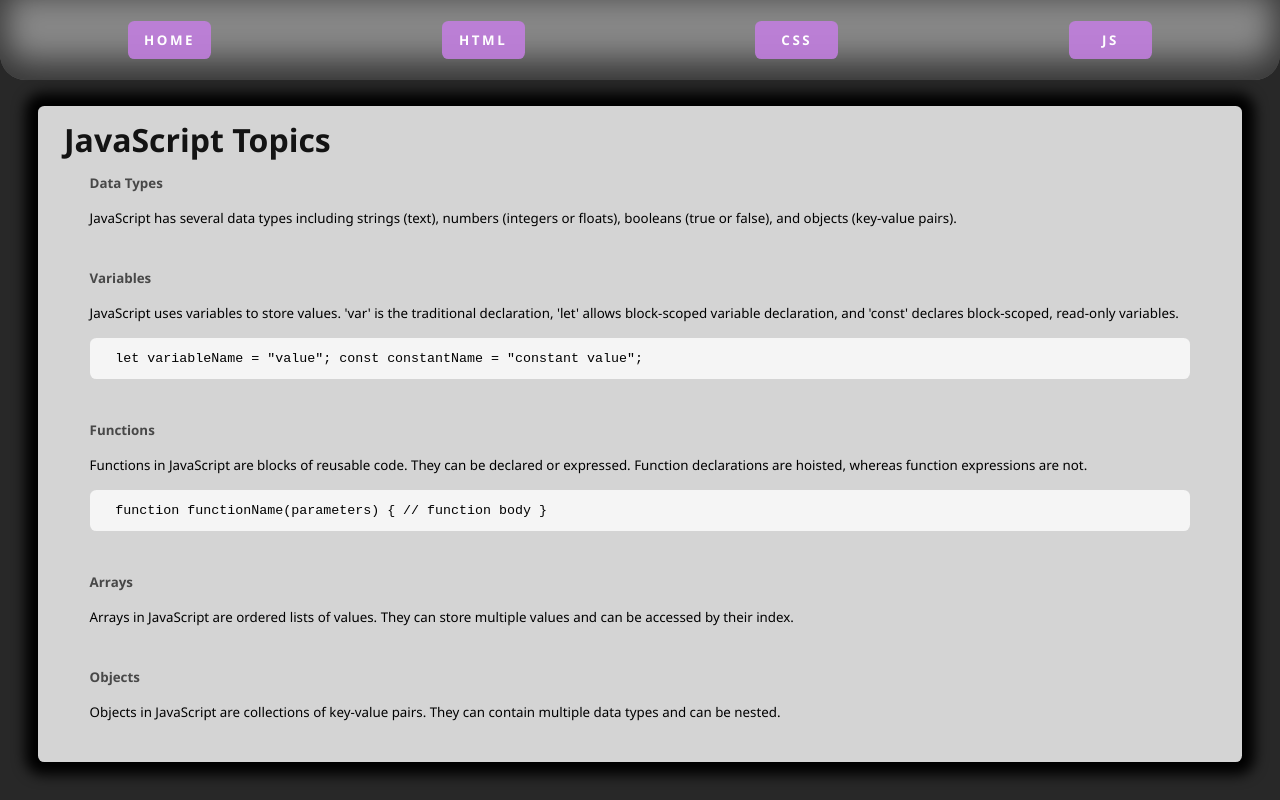
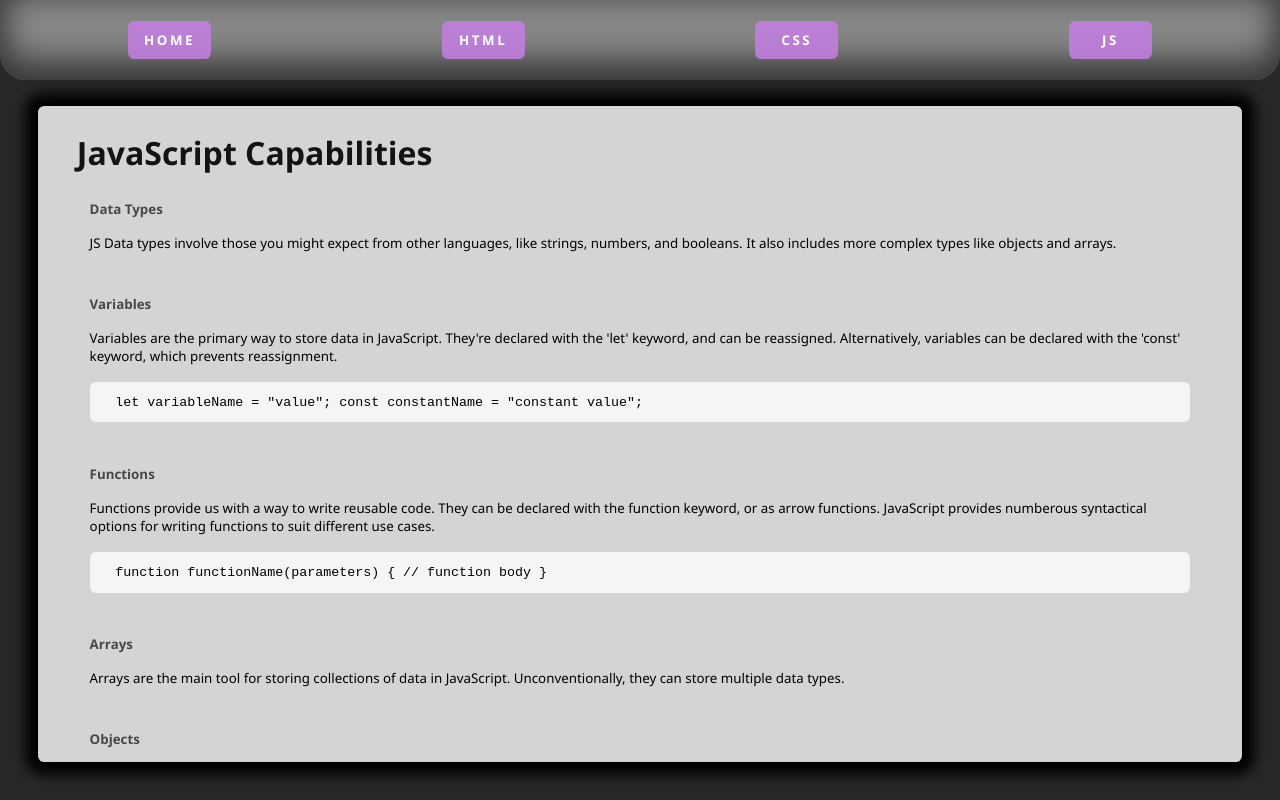
Before and after one commit to jsb-dev/jsb-dev-portfolio, a Vue app: page /info/js in a window 1280 px wide. Built offline with nearby package versions, Linux system fonts and the light colour scheme.

Commit message:
Finalise submission

```diff
--- /dev/null
+++ b/src/App.css
@@ -0,0 +1,50 @@
+::-webkit-scrollbar {
+    width: 10px;
+    height: 10px;
+    border-radius: 2rem;
+  }
+
+  ::-webkit-scrollbar-track {
+    background: #f1f1f1;
+    border-radius: 2rem;
+  }
+
+  ::-webkit-scrollbar-thumb {
+    background: #888;
+    border-radius: 2rem;
+  }
+
+  ::-webkit-scrollbar-thumb:hover {
+    background: #555;
+    border-radius: 2rem;
+  }
+
+    button {
+      border: none;
+      background: none;
+      cursor: pointer;
+      min-height: 3rem;
+      min-width: 6.5rem;
+      background-color: rgb(93, 94, 182);
+      color: white;
+    }
+
+    button:hover {
+      background-color: #c37ee0df;
+      transform: scale(1.1);
+      border-radius: 2rem;
+      transition: all 0.2s ease-in-out;
+    }
+
+    h1 {
+      font-size: max(2.5rem, 12pt);
+      margin: 1rem;
+    }
+
+    h2 {
+      font-size: max(2rem, 11pt);
+    }
+
+    p, h3, code, button, article, li {
+      font-size: max(1rem, 10pt);
+    }
--- a/src/App.vue
+++ b/src/App.vue
@@ -7,6 +7,7 @@
 
 <script>
 import ComboNavBar from './components/combo-navbar/ComboNavBar.vue';
+import './App.css'
 
 export default {
   name: 'App',
@@ -42,55 +43,4 @@ export default {
     border-radius: 0;
     background-color: #282828;
   }
-
-::-webkit-scrollbar {
-  width: 10px;
-  height: 10px;
-  border-radius: 2rem;
-}
-
-::-webkit-scrollbar-track {
-  background: #f1f1f1;
-  border-radius: 2rem;
-}
-
-::-webkit-scrollbar-thumb {
-  background: #888;
-  border-radius: 2rem;
-}
-
-::-webkit-scrollbar-thumb:hover {
-  background: #555;
-  border-radius: 2rem;
-}
-
-  button {
-    border: none;
-    background: none;
-    cursor: pointer;
-    min-height: 3rem;
-    min-width: 6.5rem;
-    background-color: rgb(93, 94, 182);
-    color: white;
-  }
-
-  button:hover {
-    background-color: #c37ee0df;
-    transform: scale(1.1);
-    border-radius: 2rem;
-    transition: all 0.2s ease-in-out;
-  }
-
-  h1 {
-    font-size: max(2.5rem, 12pt);
-  }
-
-  h2 {
-    font-size: max(2rem, 11pt);
-  }
-
-  p, h3, code, button, article, li {
-    font-size: max(1rem, 10pt);
-  }
-
 </style>
--- a/src/data/topic-data.js
+++ b/src/data/topic-data.js
@@ -105,27 +105,27 @@ export const cssTopicData = [
   {
     topic: 'Typography',
     brief:
-      "CSS typography properties control the appearance of text. 'font-family' sets the font, 'font-size' sets the size, and 'font-weight' controls the thickness of characters.",
+      "Typography is extensively customisable with CSS. We can change the font, size, weight, and style of text. We can also change the spacing between lines, letters, and words. We can even change the alignment of text, and the direction in which it's displayed.",
   },
   {
     topic: 'Color and Background',
     brief:
-      "CSS provides properties to set colors and backgrounds. 'color' sets the text color, while 'background-color' sets the background color. Images and gradients can also be set as backgrounds.",
+      "The 'color' and 'background' properties are the bread and butter of manipulating the colour of elements. We can change the colour of text, borders, backgrounds, and more. We can also use background to adjust other properties, like background size, position, and repeat (important for img backgrounds).",
   },
   {
     topic: 'Gradient',
     brief:
-      'CSS gradients allow you to display a smooth transition between multiple colors. They can be linear or radial.',
+      'Like in other design software, CSS gradients allow us to create smooth transitions between two or more specified colors. Thse can be configured and manipulated to create a variety of different effects.',
   },
   {
     topic: 'Transitions and Animations',
     brief:
-      'CSS transitions allow smooth changes of property values. CSS animations can be used to create complex, multi-step animations using keyframes.',
+      'Transitions enhance visual feedback by animating a change in state. Animations allow us to create more complex, dynamic animations. They also provide aesthetic enhancements for the user experience.',
   },
   {
     topic: 'Flexbox Layout',
     brief:
-      'Flexbox is a modern layout model that provides an efficient way to design complex layout structures with a cleaner tool and more predictable results.',
+      'Flexbox enables us to create flexible layouts that can adapt to different screen sizes. It provides a more efficient way to lay out, align, and distribute space among items in a container.',
   },
   {
     topic: 'Grid Layout',
@@ -135,22 +135,22 @@ export const cssTopicData = [
   {
     topic: 'Media Queries',
     brief:
-      'Media queries allow styles to be applied based on the device characteristics, like its width, height, or orientation. This is foundational for creating responsive designs.',
+      'Media queries allow styles to be applied based on the device characteristics, like its width, height, or orientation. Originally, this was a main tool for creating responsive websites, but now it is used for a variety of purposes.',
   },
   {
     topic: 'CSS Preprocessors',
     brief:
-      'Preprocessors like Sass and Less enhance CSS with features like variables, nested rules, and functions. They need to be compiled to regular CSS to work in browsers.',
+      'Preprocessors like Sass and Less bring additional functionality to CSS, like variables and nesting. They also allow us to write CSS in a more concise, readable way.',
   },
   {
     topic: 'CSS Frameworks',
     brief:
-      'CSS frameworks provide pre-written CSS rules to aid in the rapid development of websites. Bootstrap and Materialize are popular frameworks that include grid systems, components, and utilities.',
+      'CSS frameworks provide opinionated styling for common elements, like buttons, forms, and navigation. This helps to speed up the development process for styling and layout.',
   },
   {
     topic: 'CSS Accessibility',
     brief:
-      'Web accessibility ensures websites and apps are usable by people with disabilities. WCAG 2.0 offers guidelines for making web content more accessible to all users.',
+      'Web accessibility ensures websites and apps are usable by everyone. This goes beyond accommodation of personal preferences and responsive design, and includes considerations like screen readers, keyboard navigation, and more.',
   },
 ];
 
@@ -158,76 +158,76 @@ export const jsTopicData = [
   {
     topic: 'Data Types',
     brief:
-      'JavaScript has several data types including strings (text), numbers (integers or floats), booleans (true or false), and objects (key-value pairs).',
+      'JS Data types involve those you might expect from other languages, like strings, numbers, and booleans. It also includes more complex types like objects and arrays.',
   },
   {
     topic: 'Variables',
     brief:
-      "JavaScript uses variables to store values. 'var' is the traditional declaration, 'let' allows block-scoped variable declaration, and 'const' declares block-scoped, read-only variables.",
+      "Variables are the primary way to store data in JavaScript. They're declared with the 'let' keyword, and can be reassigned. Alternatively, variables can be declared with the 'const' keyword, which prevents reassignment.",
   },
   {
     topic: 'Functions',
     brief:
-      'Functions in JavaScript are blocks of reusable code. They can be declared or expressed. Function declarations are hoisted, whereas function expressions are not.',
+      'Functions provide us with a way to write reusable code. They can be declared with the function keyword, or as arrow functions. JavaScript provides numberous syntactical options for writing functions to suit different use cases.',
   },
   {
     topic: 'Arrays',
     brief:
-      'Arrays in JavaScript are ordered lists of values. They can store multiple values and can be accessed by their index.',
+      'Arrays are the main tool for storing collections of data in JavaScript. Unconventionally, they can store multiple data types.',
   },
   {
     topic: 'Objects',
     brief:
-      'Objects in JavaScript are collections of key-value pairs. They can contain multiple data types and can be nested.',
+      'Objects in JavaScript are collections of key-value pairs. They can contain multiple data types and can be nested. This notation led to the discovery of JSON, which is now a common data format used in web development.',
   },
   {
     topic: 'Loops',
     brief:
-      "Loops are used to execute the same block of code multiple times. Common types of loops include 'for' and 'while'.",
+      "Like other programming languages, loops are an important tool for efficiently performing iterative or repetitive tasks within our website. JavaScript provides 'for', 'while', and 'do...while' loops.",
   },
   {
     topic: 'Conditional Statements',
     brief:
-      "Conditional statements allow code to be executed based on whether a condition is true or false. 'if/else' and 'switch/case' are the primary conditional structures in JavaScript.",
+      "JS Features the standard conditional statements you'd expect from other languages, like 'if', 'else', and 'else if'. This introduces the concept of 'truthy' and 'falsy' values, which are values that evaluate to true or false, despite not being booleans.",
   },
   {
     topic: 'DOM Manipulation',
     brief:
-      'The Document Object Model (DOM) represents the structure of an HTML document. JavaScript can be used to manipulate the DOM, changing content, structure, or styles dynamically.',
+      "The Document Object Model (DOM) represents the structure of an HTML document. It's essentially the interface between HTML and browsers. It allows us to manipulate the structure, style, and content of a document.",
   },
   {
     topic: 'Vue.js Components',
     brief:
-      'In Vue.js, components are reusable chunks of code that encapsulate a template, logic, and styles for a UI piece. Components can be nested and reused across projects.',
+      'Component based development is a popular modern approach to building user interfaces. It involves breaking down a website into smaller, reusable parts. Vue.js is a popular framework for building component based applications.',
   },
   {
     topic: 'Vue.js Directives',
     brief:
-      'Vue.js directives are prefixed tokens in templates that provide special reactive behavior. For example, `v-if`, `v-for`, and `v-bind`.',
+      "Vue.js directives are pre-assigned template tokens that provide dynamic, reactive behavior. For example, 'v-if', 'v-for', and 'v-bind' are commonly used for conditional rendering, iterative rendering, and binding data to attributes respectively.",
   },
   {
     topic: 'Vue.js Computed Properties',
     brief:
-      'Computed properties are reactive properties in Vue.js that are based on other properties. They update automatically when their dependencies change.',
+      'Computed properties are reactive properties in Vue.js that are computed from other values. They update automatically when their dependencies change, which is an important component lifecycle consideration in component based development.',
   },
   {
     topic: 'Vue.js Lifecycle Hooks',
     brief:
-      'Lifecycle hooks in Vue.js are special methods that automatically get called as your component achieves certain milestones in its lifecycle, like creation, mounting, updating, and destruction.',
+      "Lifecycle hooks in Vue.js are methods that are called at different stages of a component's lifecycle. They allow us to perform functionality at specific stages of a component's lifecycle, like when it's created, mounted, updated, or destroyed.",
   },
   {
     topic: 'Vue.js Event-handling',
     brief:
-      "Vue provides a `v-on` directive to listen to DOM events and execute JavaScript when they're triggered.",
+      "Event handling works similarly in Vue.js as it does in vanilla JavaScript. We can use the 'v-on' directive to listen for events, and call methods when they're triggered. This is crucial for reactive website behaviour",
   },
   {
     topic: 'Vue.js Routing',
     brief:
-      'Vue Router is the official router for Vue.js. It allows for the creation of Single Page Applications with navigation, nested routes, and more.',
+      "Vue Router is the official router for Vue.js. SPA applications don't reload the page when navigating between routes, which makes Vue Router perfect for fast, responsive web applications.",
   },
   {
     topic: 'Vue.js State Management (Vuex)',
     brief:
-      'Vuex is a state management pattern + library for Vue.js applications. It serves as a centralized store for all components in an application.',
+      'Vuex enhances the state management of Vue.js applications. It provides a centralised store for all components in an application, and allows us to easily access and update state from anywhere in the application. This is crucial for communication between components that may be nested deep in the component tree.',
   },
 ];
--- a/src/views/JSPage.vue
+++ b/src/views/JSPage.vue
@@ -1,7 +1,7 @@
 <template>
     <div class="js-page">
       <div :style="{ height: mainContainerHeight }" class="main-container">
-        <h1>JavaScript Topics</h1>
+        <h1>JavaScript Capabilities</h1>
 
         <section v-for="(topic, index) in jsTopicData" :key="index">
           <h3>{{ topic.topic }}</h3>
```
Also changed, not shown: src/views/CSSPage.vue (+8 -8 lines), src/views/HTMLPage.vue (+5 -8 lines).
